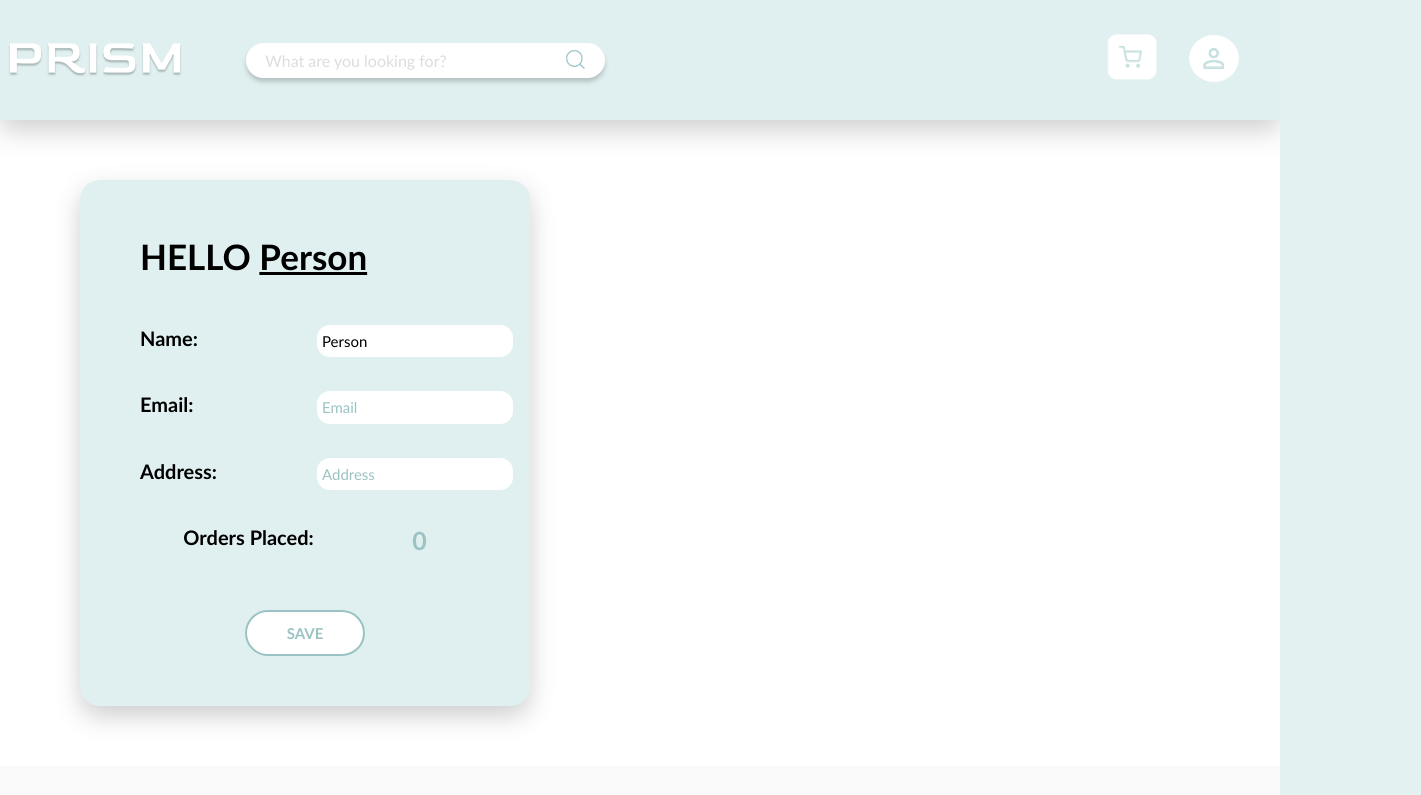
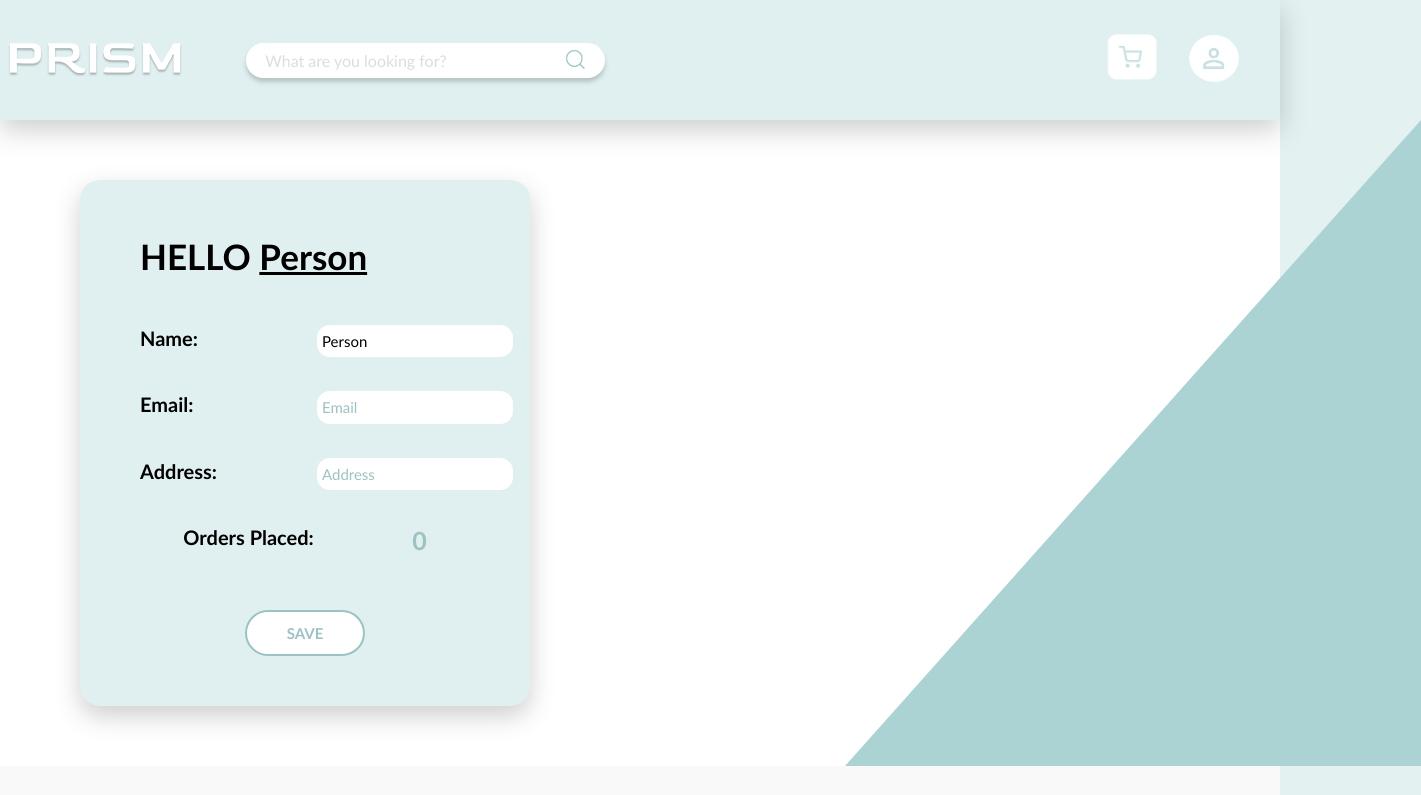
Before and after one commit to leonnaxie/WiSCE-Shadowing-Commerce-Platform, a Next.js app: page /routes/userprofile in a window 1280 px wide. Shown: the top 795 px of the page, 1421 px wide, since content can reach past the window. Built offline with nearby package versions, Linux system fonts and the light colour scheme; no server answers; the database is empty.

Commit message:
Added details to user profile and buttons

```diff
--- a/app/css/userProfile.css
+++ b/app/css/userProfile.css
@@ -29,6 +29,7 @@
     justify-content: flex-start;
     align-items: center;
     padding: 60px 80px;
+    position: relative;
 }
 
 .profileCard {
@@ -37,6 +38,7 @@
     border-radius: 20px;
     box-shadow: 0px 10px 25px rgba(69, 64, 64, 0.25);
     max-width: 450px;
+    z-index: 1;
 }
 
 .profileGreeting {
@@ -114,3 +116,15 @@
     background-color: var(--carousel-arrows);
     color: white;
 }
+
+.half-half-container {
+    position: absolute;
+    left: 0;
+    top: 0;
+    width: 45%;
+    height: 100%;
+    background: #ACD3D3;
+    clip-path: polygon(100% 100%, 0 100%, 100% 0);
+    z-index: 0;
+    margin-left: 845px;
+}
--- a/app/globals.css
+++ b/app/globals.css
@@ -230,6 +230,14 @@ body {
   display: inline-block;
 }
 
+.carouselNavItem {
+  margin-right: 20px;
+}
+
+.carouselNavItem:last-child {
+  margin-right: 0;
+}
+
 .carouselNavBtn {
   display: inline-block;
   width: 1.5rem;
@@ -455,6 +463,11 @@ body {
   color: var(--button-texts);
 }
 
+.fpBtns button:hover {
+  background-color: var(--carousel-arrows);
+  color: white;
+}
+
 .viewProductListings {
   position: absolute;
   bottom: 10px;
@@ -469,6 +482,12 @@ body {
   cursor: pointer;
   border-radius: 25px;
   color: var(--button-texts);
+}
+
+.viewPLBtn:hover {
+  background-color: var(--carousel-arrows);
+  color: white;
+  transform: 0.4s;
 }
 
 
--- a/app/routes/userprofile/page.tsx
+++ b/app/routes/userprofile/page.tsx
@@ -64,6 +64,8 @@ export default function UserProfile() {
         <div className="userProfilePage">
             <Header />
             <div className="profileContent">
+                <div className="half-half-container"></div>
+
                     <div className="profileCard">
                         <h1 className="profileGreeting">HELLO <span className="userName">{name || 'Person'}</span></h1>
 
```
Lines whose indentation alone changed are shown as unchanged.
